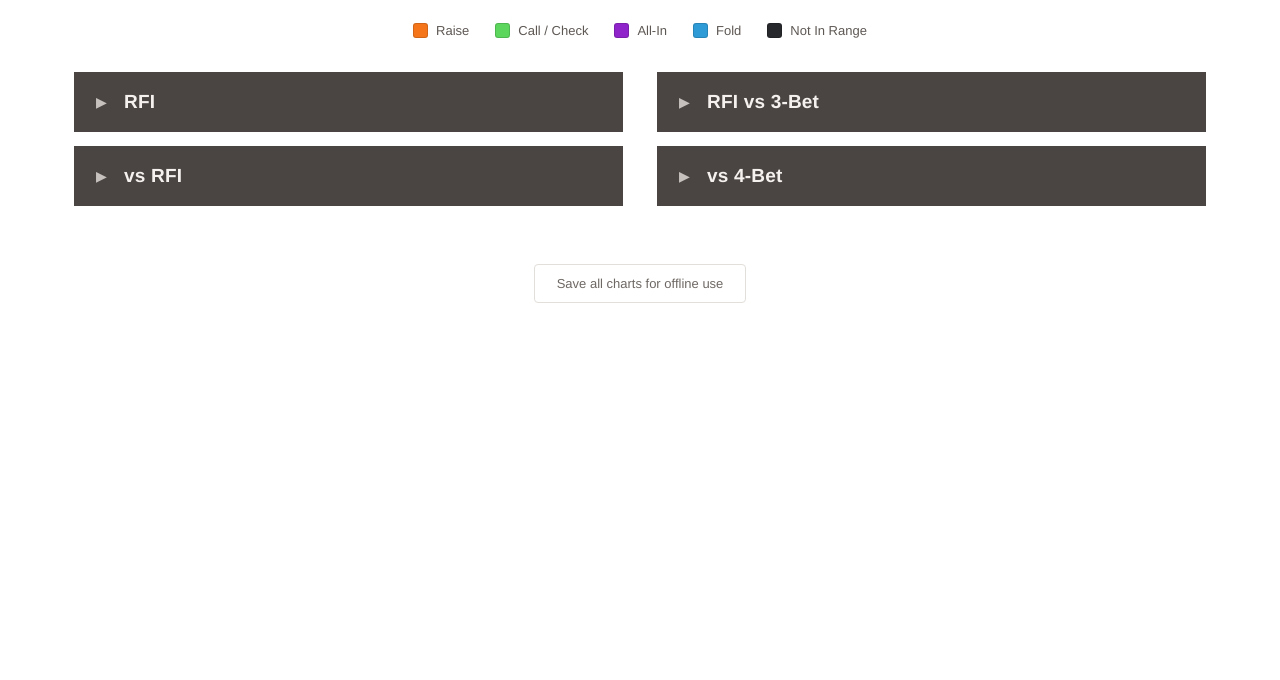
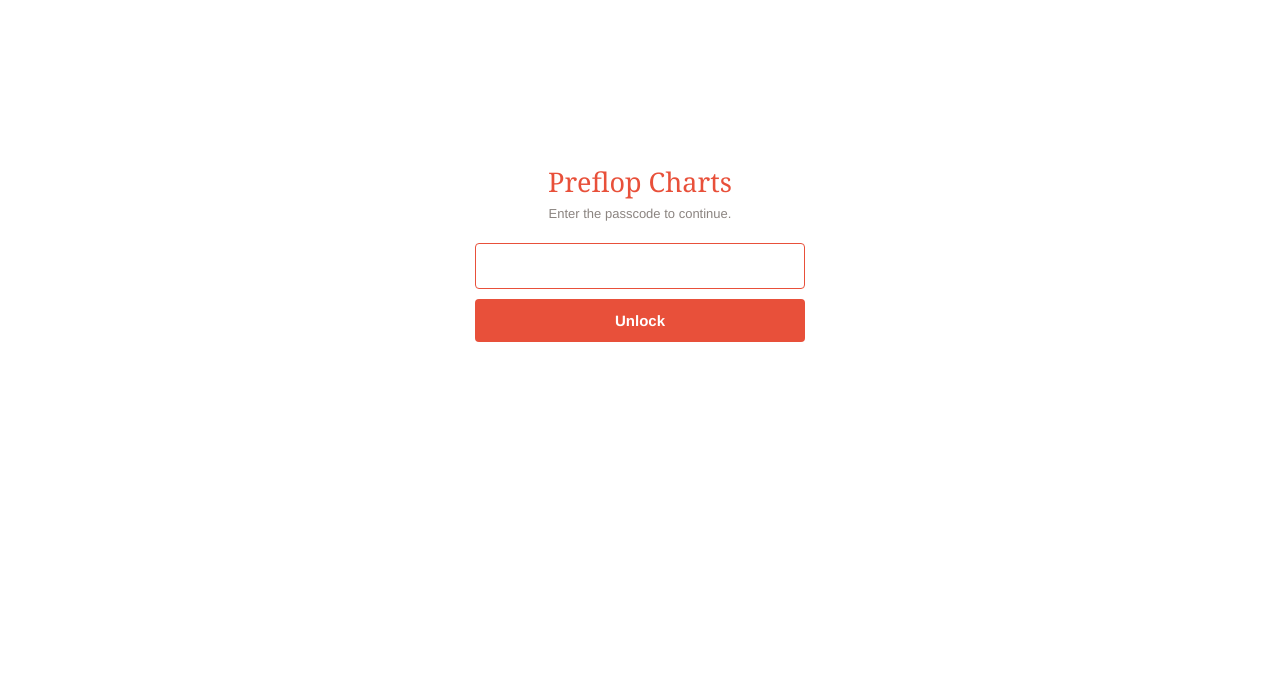
Before and after one commit to brvideoupload-sudo/cgcharts, a plain HTML site: page index.html in a window 1280 px wide. Shown: the part 120-800 px from the top of the page. Drawn offline with Linux system fonts and the light colour scheme.

Commit message:
Add files via upload

```diff
--- a/index.html
+++ b/index.html
@@ -4,6 +4,8 @@
 <meta charset="utf-8">
 <meta name="viewport" content="width=device-width, initial-scale=1, maximum-scale=5, user-scalable=yes, viewport-fit=cover">
 <title>Preflop Chart Viewer</title>
+<meta name="robots" content="noindex, nofollow, noarchive, nosnippet, noimageindex">
+<meta name="googlebot" content="noindex, nofollow, noimageindex">
 <link rel="manifest" href="./manifest.webmanifest">
 <meta name="theme-color" content="#ffffff">
 <meta name="apple-mobile-web-app-capable" content="yes">
@@ -139,7 +141,34 @@ button{font:inherit;color:inherit;background:none;border:0;cursor:pointer}
 .lbnav button:disabled{opacity:.35;cursor:default}
 .lberr{color:#E8A79A;font-size:14px;text-align:center;line-height:1.6;max-width:420px}
 
-/* ---------- narrow ---------- */
+/* ---------- passcode gate ---------- */
+.locked .wrap,.locked .lb{display:none!important}
+.gate{
+  position:fixed;inset:0;z-index:80;display:none;
+  background:#fff;place-items:center;padding:24px;
+}
+.locked .gate{display:grid}
+.gatebox{width:100%;max-width:330px;text-align:center}
+.gatebox h2{
+  margin:0 0 6px;font-family:var(--serif);font-weight:400;
+  font-size:27px;color:var(--red);
+}
+.gatebox p{margin:0 0 22px;font-size:13px;color:#8B8480}
+.gatebox input{
+  width:100%;padding:13px 15px;font-size:16px;font-family:inherit;
+  border:1px solid var(--rule);border-radius:4px;color:var(--ink);
+  background:#fff;text-align:center;letter-spacing:.06em;
+}
+.gatebox input:focus{outline:none;border-color:var(--red)}
+.gatebox button{
+  width:100%;margin-top:10px;padding:13px;border-radius:4px;
+  background:var(--red);color:#fff;font-size:15px;font-weight:600;
+  transition:background .15s ease;
+}
+.gatebox button:hover{background:var(--red-dark)}
+.gatemsg{min-height:20px;margin-top:14px!important;color:var(--red)!important}
+
+
 @media (max-width:960px){
   .wrap{padding:0 18px}
   .cols{gap:0 20px}
@@ -157,7 +186,18 @@ button{font:inherit;color:inherit;background:none;border:0;cursor:pointer}
 @media (prefers-reduced-motion:reduce){*{transition:none!important}}
 </style>
 </head>
-<body>
+<body class="locked">
+
+<div class="gate" id="gate">
+  <div class="gatebox">
+    <h2>Preflop Charts</h2>
+    <p>Enter the passcode to continue.</p>
+    <input id="pw" type="password" inputmode="text" autocomplete="current-password"
+           autocapitalize="off" autocorrect="off" spellcheck="false" aria-label="Passcode">
+    <button id="go">Unlock</button>
+    <p class="gatemsg" id="gatemsg"></p>
+  </div>
+</div>
 
 <div class="wrap">
   <div class="mast">
@@ -199,6 +239,59 @@ button{font:inherit;color:inherit;background:none;border:0;cursor:pointer}
 </div>
 
 <script>
+/* ==================================================================
+   PASSCODE GATE
+
+   This keeps casual visitors out. It is NOT real security — see the
+   notes in the chat. To change the passcode, open your browser
+   console on any page and run:
+
+     crypto.subtle.digest("SHA-256", new TextEncoder().encode("yourword"))
+       .then(b => console.log([...new Uint8Array(b)]
+         .map(x => x.toString(16).padStart(2,"0")).join("")));
+
+   then paste the result below. Current passcode: changeme
+================================================================== */
+const PASS_HASH = "057ba03d6c44104863dc7361fe4578965d1887360f90a0895882e58a6248fc86";
+
+const gate = document.getElementById("gate"),
+      pw   = document.getElementById("pw"),
+      gmsg = document.getElementById("gatemsg");
+
+const remember = {
+  get(){ try { return sessionStorage.getItem("unlocked") === "1"; } catch(e){ return false; } },
+  set(){ try { sessionStorage.setItem("unlocked","1"); } catch(e){} }
+};
+
+async function sha256(s){
+  const b = await crypto.subtle.digest("SHA-256", new TextEncoder().encode(s));
+  return [...new Uint8Array(b)].map(x => x.toString(16).padStart(2,"0")).join("");
+}
+
+function unlock(){
+  document.body.classList.remove("locked");
+  remember.set();
+}
+
+async function tryPass(){
+  const v = pw.value.trim();
+  if (!v) return;
+  let ok = false;
+  try { ok = (await sha256(v)) === PASS_HASH; } catch(e){ ok = false; }
+  if (ok){ unlock(); }
+  else {
+    gmsg.textContent = "That passcode didn't work.";
+    pw.value = "";
+    pw.focus();
+  }
+}
+
+document.getElementById("go").onclick = tryPass;
+pw.addEventListener("keydown", e => { if (e.key === "Enter") tryPass(); });
+
+if (remember.get()) unlock();
+else setTimeout(() => pw.focus(), 60);
+
 /* ==================================================================
    DATA — the four maps below are the whole configuration.
    To add a chart: drop the PNG in this folder and add the position
```
Also changed, not shown: robots.txt (added).
